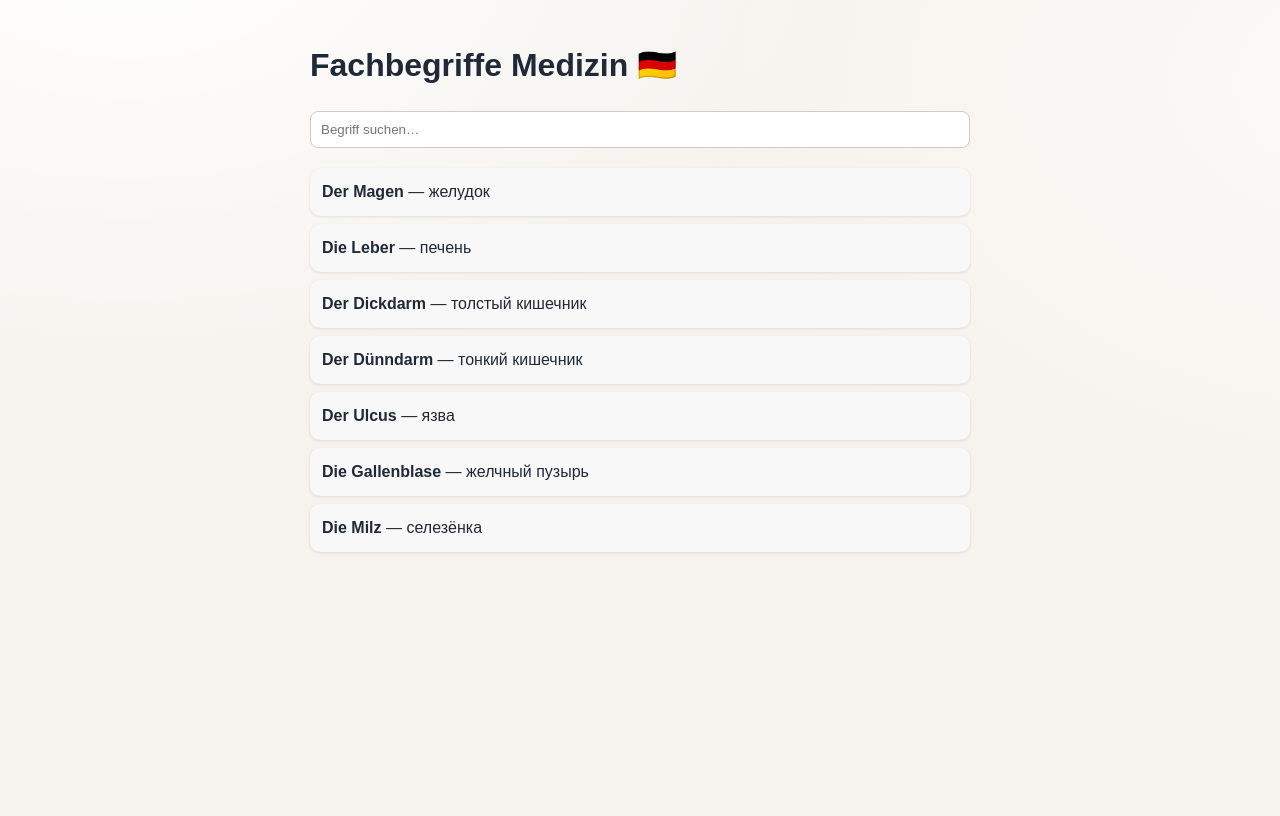
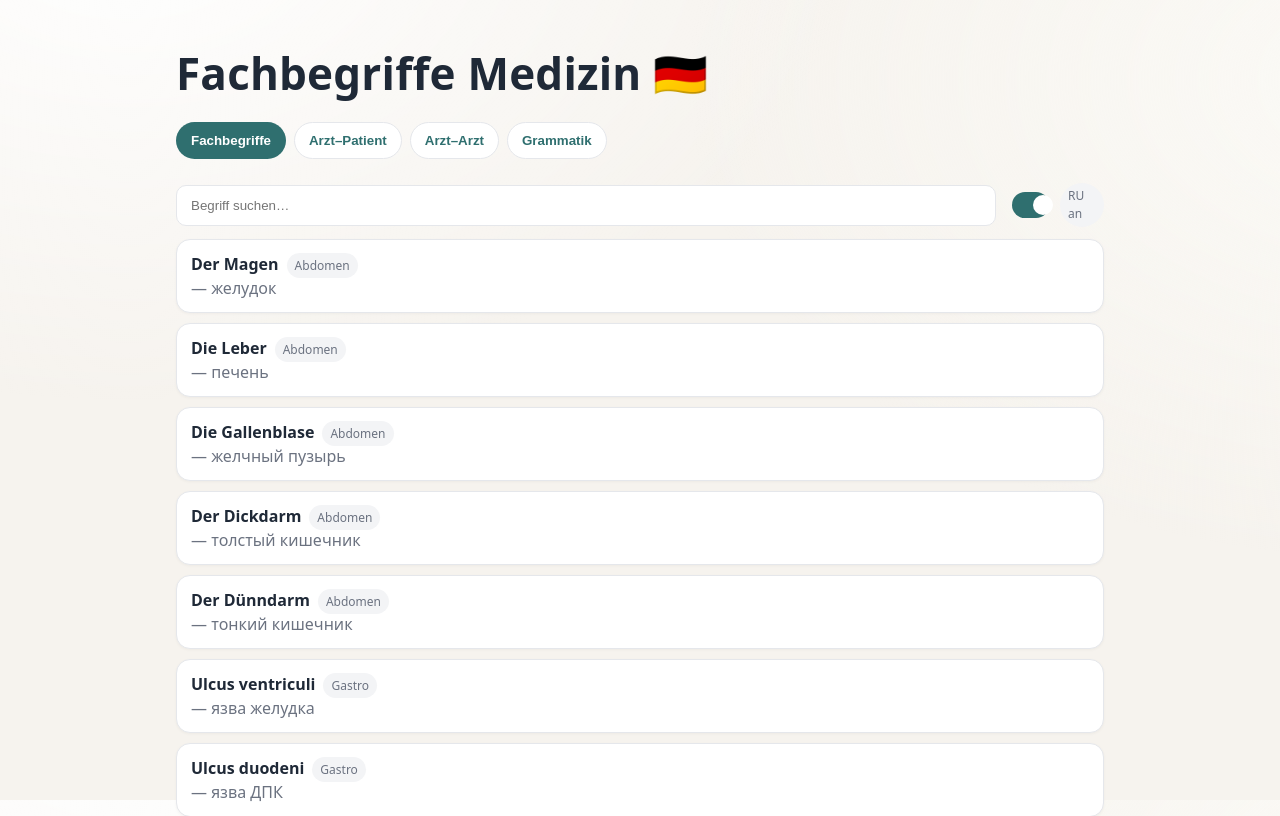
Before and after one commit to dzmitrykarnialiuk1907/vite-react, a React (Vite) app: page / in a window 1280 px wide. Shown: the top 816 px of the page. Built offline with nearby package versions, Linux system fonts and the light colour scheme.

Commit message:
Update App.tsx

```diff
--- a/src/App.tsx
+++ b/src/App.tsx
@@ -1,40 +1,108 @@
-import { useState } from "react";
+import { useMemo, useState } from "react";
 
-type Term = { de: string; ru: string; note?: string };
+type Term = { de: string; ru: string; note?: string; tag?: string };
+
+const VOCAB: Term[] = [
+  { de: "Der Magen", ru: "желудок", tag: "Abdomen" },
+  { de: "Die Leber", ru: "печень", tag: "Abdomen" },
+  { de: "Die Gallenblase", ru: "желчный пузырь", tag: "Abdomen" },
+  { de: "Der Dickdarm", ru: "толстый кишечник", tag: "Abdomen" },
+  { de: "Der Dünndarm", ru: "тонкий кишечник", tag: "Abdomen" },
+  { de: "Ulcus ventriculi", ru: "язва желудка", tag: "Gastro" },
+  { de: "Ulcus duodeni", ru: "язва ДПК", tag: "Gastro" },
+  { de: "Schlaganfall", ru: "инсульт (общ.)", tag: "Neuro" },
+  { de: "ischämischer Insult", ru: "ишемический инсульт", tag: "Neuro" },
+  { de: "intrazerebrale Blutung", ru: "внутримозговое кровоизлияние", tag: "Neuro" },
+];
+
+const AP_PHRASES = [
+  "Seit wann bestehen die Beschwerden?",
+  "Wie stark sind die Schmerzen auf einer Skala von 0 bis 10?",
+  "Strahlen die Schmerzen aus (z. B. in die rechte Schulter)?",
+  "Haben Sie Fieber, Übelkeit, Erbrechen?",
+  "Nehmen Sie Medikamente? Bestehen Allergien?"
+];
+
+const AA_PHRASES = [
+  "Patient*in mit Oberbauchschmerz, VAS 6–7, seit 2 Tagen.",
+  "DD: Cholezystitis, Ulkus, Pankreatitis. Labor und Sonographie veranlasst.",
+  "Analgesie iv., Nüchternheit, Flüssigkeit, engmaschige Kontrolle.",
+  "Bei Befundkonstellation: Chirurgiekonsil / Aufnahme."
+];
+
+const GRAMMAR = [
+  { de: "warten auf (+Akk.)", ru: "ждать чего-то" },
+  { de: "abwarten (ohne Präp.)", ru: "выжидать, дождаться результатов" },
+  { de: "erwarten (+Akk.)", ru: "ожидать/предполагать (когнитивно)" },
+  { de: "aufklären über (+Akk.)", ru: "разъяснять (информированное согласие)" },
+  { de: "abklären", ru: "выяснить диагностически (доопределить)" },
+];
 
 export default function App() {
-  const [search, setSearch] = useState("");
-  const terms: Term[] = [
-    { de: "Der Magen", ru: "желудок" },
-    { de: "Die Leber", ru: "печень" },
-    { de: "Der Dickdarm", ru: "толстый кишечник" },
-    { de: "Der Dünndarm", ru: "тонкий кишечник" },
-    { de: "Der Ulcus", ru: "язва" },
-    { de: "Die Gallenblase", ru: "желчный пузырь" },
-    { de: "Die Milz", ru: "селезёнка" },
-  ];
+  const [tab, setTab] = useState<"V"|"AP"|"AA"|"G">("V");
+  const [q, setQ] = useState("");
+  const [showRu, setShowRu] = useState(true);
 
-  const filtered = terms.filter(t =>
-    (t.de + " " + t.ru).toLowerCase().includes(search.toLowerCase())
-  );
+  const filtered = useMemo(() => {
+    const s = q.toLowerCase();
+    return VOCAB.filter(t => (t.de + " " + t.ru + " " + (t.tag||"")).toLowerCase().includes(s));
+  }, [q]);
 
   return (
-    <div style={{ fontFamily: "sans-serif", padding: 20, maxWidth: 700, margin: "auto" }}>
-      <h1>Fachbegriffe Medizin 🇩🇪</h1>
-      <input
-        type="text"
-        placeholder="Begriff suchen…"
-        value={search}
-        onChange={e => setSearch(e.target.value)}
-        style={{ padding: 10, width: "100%", borderRadius: 8, border: "1px solid #ccc", marginBottom: 20 }}
-      />
-      {filtered.map((t, i) => (
-        <div key={i}
-          style={{ background: "#f8f8f8", borderRadius: 10, padding: 12, marginBottom: 8,
-                   boxShadow: "0 1px 3px rgba(0,0,0,0.1)" }}>
-          <strong>{t.de}</strong> — {t.ru}
+    <div className="container">
+      <h1 className="h1">Fachbegriffe Medizin 🇩🇪</h1>
+
+      <div className="tabs" role="tablist" aria-label="Навигация">
+        <button className="tab" aria-selected={tab==="V"} onClick={()=>setTab("V")}>Fachbegriffe</button>
+        <button className="tab" aria-selected={tab==="AP"} onClick={()=>setTab("AP")}>Arzt–Patient</button>
+        <button className="tab" aria-selected={tab==="AA"} onClick={()=>setTab("AA")}>Arzt–Arzt</button>
+        <button className="tab" aria-selected={tab==="G"} onClick={()=>setTab("G")}>Grammatik</button>
+      </div>
+
+      {tab==="V" && (
+        <>
+          <div className="row" style={{marginBottom:12}}>
+            <input className="input" placeholder="Begriff suchen…" value={q} onChange={e=>setQ(e.target.value)} />
+            <label className="row" style={{gap:8}}>
+              <input type="checkbox" className="toggle" checked={showRu} onChange={e=>setShowRu(e.target.checked)} />
+              <span className="badge">{showRu ? "RU an" : "RU aus"}</span>
+            </label>
+          </div>
+
+          {filtered.map((t, i)=>(
+            <div className="card" key={i}>
+              <div className="row">
+                <div>
+                  <strong>{t.de}</strong>{t.tag ? <span className="badge" style={{marginLeft:8}}>{t.tag}</span> : null}
+                  {showRu && <div style={{color:"var(--muted)"}}>— {t.ru}</div>}
+                  {t.note && <div className="badge" style={{marginTop:6}}>{t.note}</div>}
+                </div>
+              </div>
+            </div>
+          ))}
+        </>
+      )}
+
+      {tab==="AP" && (
+        <div>
+          <div className="badge" style={{marginBottom:10}}>Basisfragen in der Anamnese</div>
+          {AP_PHRASES.map((s,i)=>(<div className="card" key={i}>{s}</div>))}
         </div>
-      ))}
+      )}
+
+      {tab==="AA" && (
+        <div>
+          <div className="badge" style={{marginBottom:10}}>Kurz und fachlich</div>
+          {AA_PHRASES.map((s,i)=>(<div className="card" key={i}>{s}</div>))}
+        </div>
+      )}
+
+      {tab==="G" && (
+        <div>
+          <div className="badge" style={{marginBottom:10}}>Typische Verben/Unterschiede</div>
+          {GRAMMAR.map((g,i)=>(<div className="card" key={i}><strong>{g.de}</strong> — {g.ru}</div>))}
+        </div>
+      )}
     </div>
   );
 }
```
